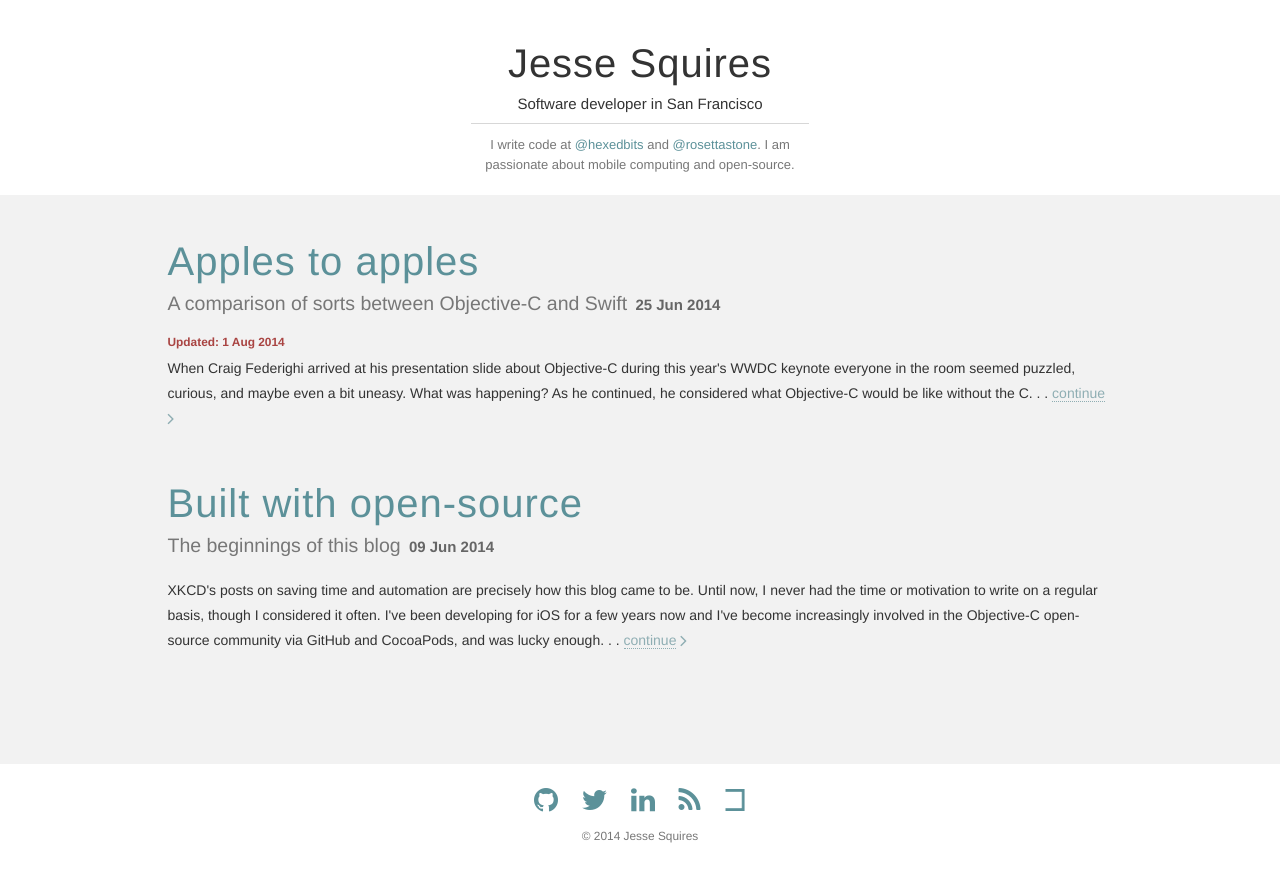
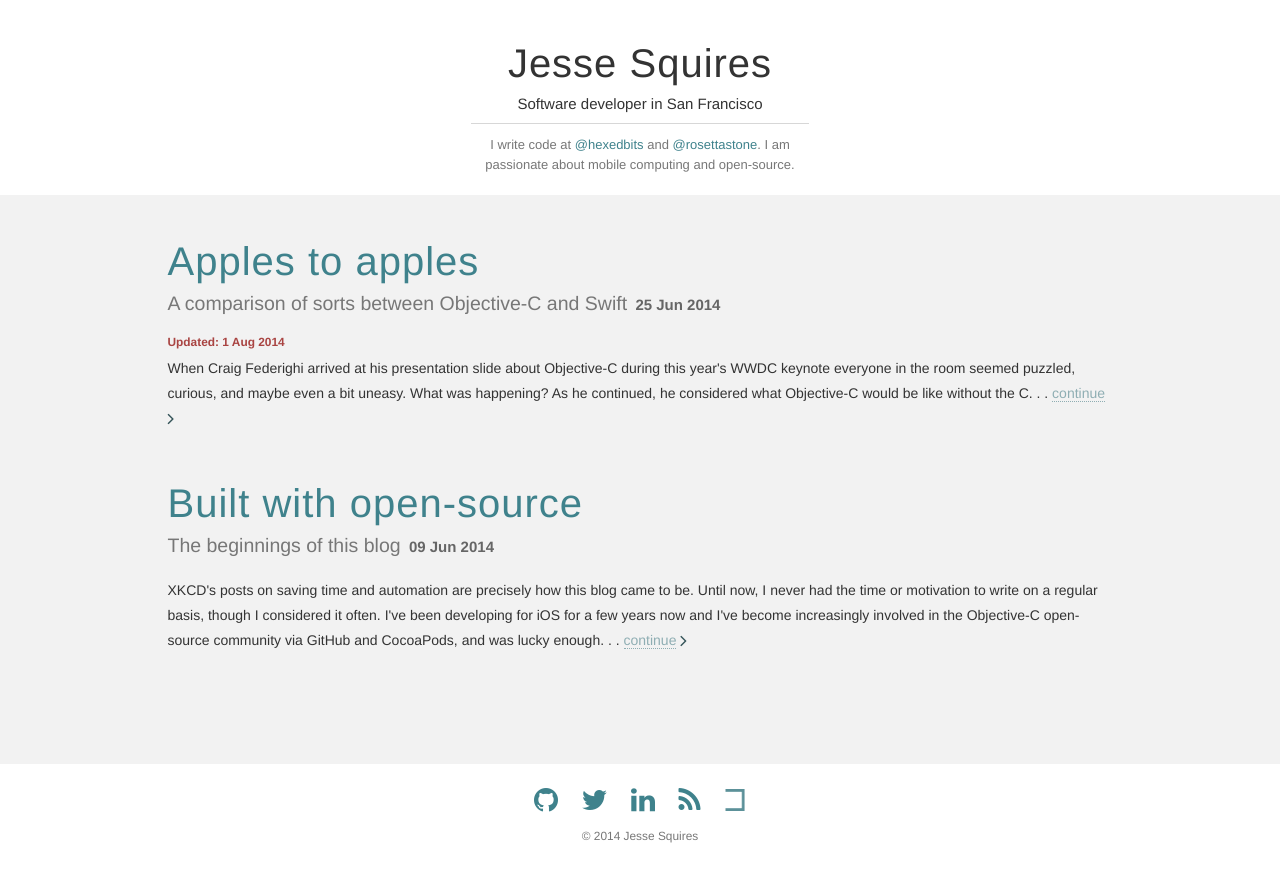
Before and after one commit to jessesquires/jessesquires.com, a Jekyll site: the page built from index.html, in a window 1280 px wide. Shown: the top 882 px of the page. Built offline with Jekyll 4.4.1, drawn with Linux system fonts in a browser that asks for light colours; nearby versions of some CDN libraries; Markdown is read by kramdown in place of the engine named in the settings; the list of posts is cut into pages by our own code.

Commit message:
tweak layouts and styles

```diff
--- a/_layouts/default.html
+++ b/_layouts/default.html
@@ -7,7 +7,7 @@
 		{% include header.html %}
 
 		<div id="main">
-			<div class="container">
+			<div class="container container-fluid">
 				<div class="row">
 					<div class="col-sm-12 col-sm-offset-0 col-md-10 col-md-offset-1">
 						{{ content }}
--- a/css/style.css
+++ b/css/style.css
@@ -13,7 +13,7 @@ body p {
 }
 
 a {
-	color: #5c9199;
+	color: #3F828C;
 }
 
 a:link {
@@ -26,7 +26,7 @@ a:visited {
 
 a:hover {
 	text-decoration:underline;
-	color: #365459;
+	color: #355459;
 }
 
 h1 > a:hover {
@@ -121,7 +121,7 @@ header hr {
 }
 
 .post-continue {
-	color: #8FAEB3;
+	color: #355459;
 }
 
 .post-continue a {
```
